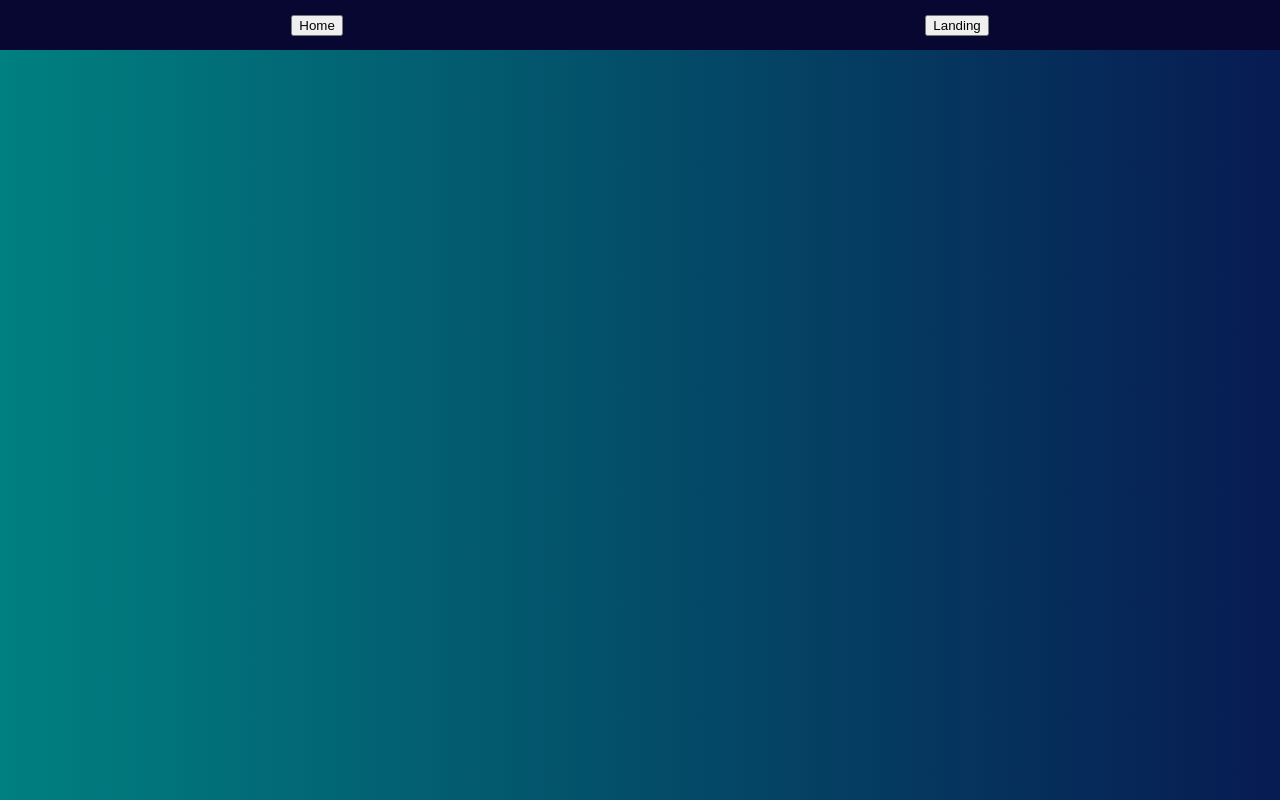
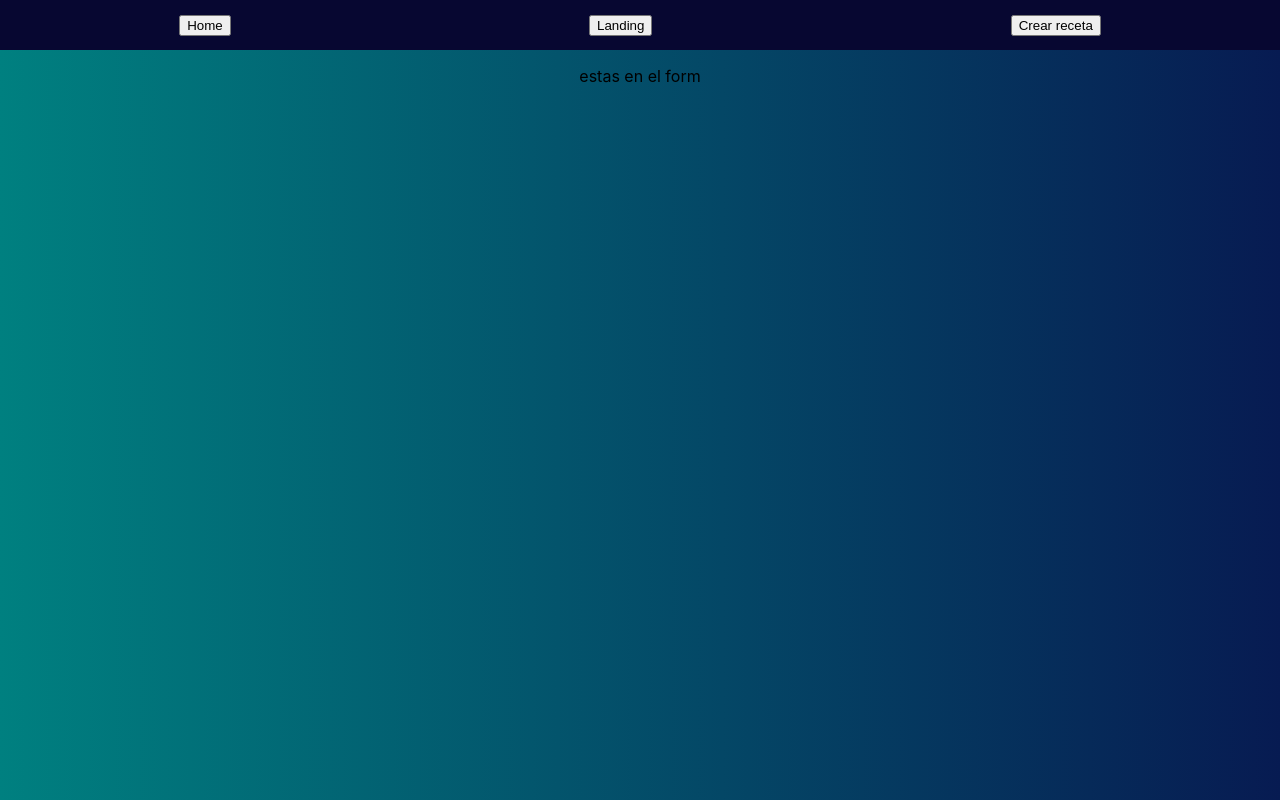
Before and after one commit to JEMelendezSegura/piFoodEsau, a React (Create React App) app in the folder client/: page /form in a window 1280 px wide. Before the commit this address had no page. Built offline with nearby package versions, Linux system fonts and the light colour scheme.

Commit message:
avance hasta crear receta

```diff
--- a/client/src/App.js
+++ b/client/src/App.js
@@ -3,6 +3,7 @@ import Landing from "./components/views/landing/landing";
 import Home from './components/views/home/home';
 import Detail from './components/detail/detail';
 import NavBar from './components/navBar/navBar';
+import Form from './components/form/form';
 
 
 function App() {
@@ -16,6 +17,7 @@ function App() {
         <Route path="/" element={<Landing />} />
         <Route path="/home" element={<Home />} />
         <Route path="/detail/:id" element={<Detail />} />
+        <Route path="/form" element={<Form />} />
       </Routes>
     </div>
   );
--- /dev/null
+++ b/client/src/components/form/form.jsx
@@ -0,0 +1,19 @@
+
+
+function Form(){
+    return (
+        <div>
+            <p>estas en el form</p>
+        </div>
+    )
+}
+
+export default Form;
+
+// Nombre.
+// Resumen del plato.
+// Nivel de comida saludable (health score).
+// Paso a paso.
+// Imagen.
+// Posibilidad de seleccionar/agregar varios tipos de dieta en simultáneo.
+// Botón para crear la receta.
--- a/client/src/components/navBar/navBar.jsx
+++ b/client/src/components/navBar/navBar.jsx
@@ -17,6 +17,9 @@ class NavBar extends React.Component{
             <NavLink to={"/"}>
                 <button >Landing</button>
             </NavLink>
+            <NavLink to={"/form"}>
+                <button >Crear receta</button>
+            </NavLink>
         </nav>
     }
 }
```
